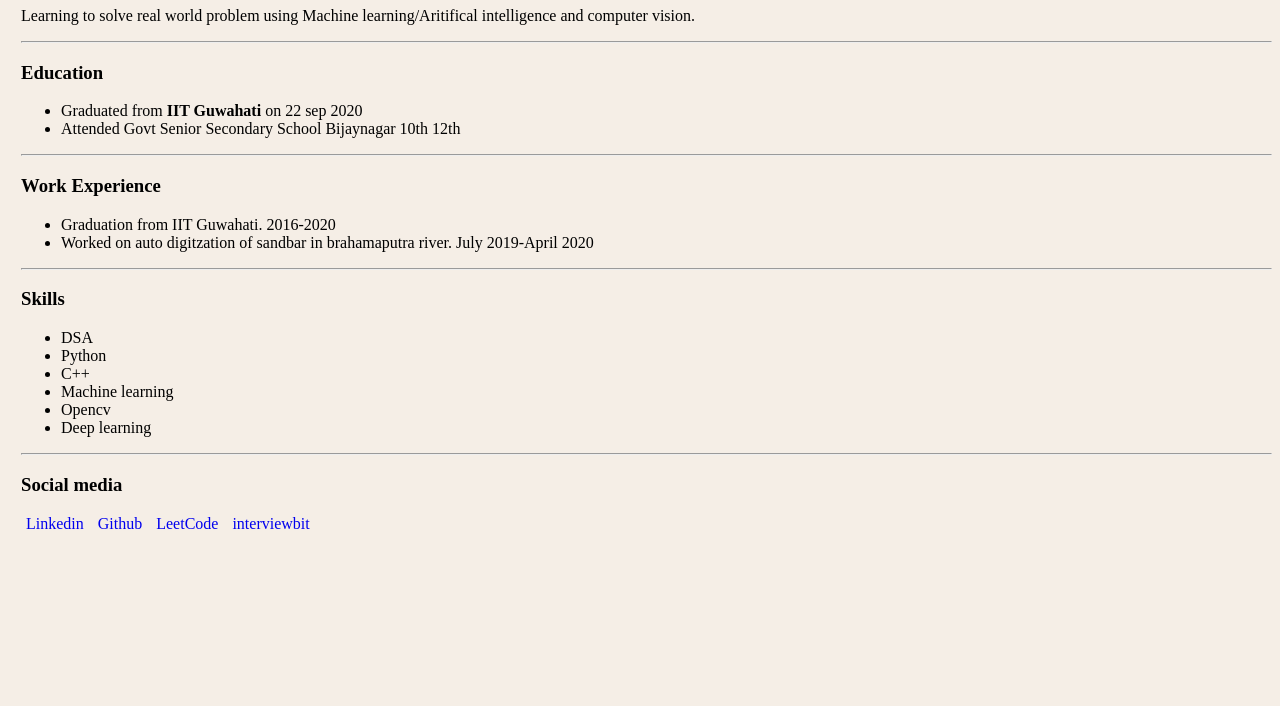
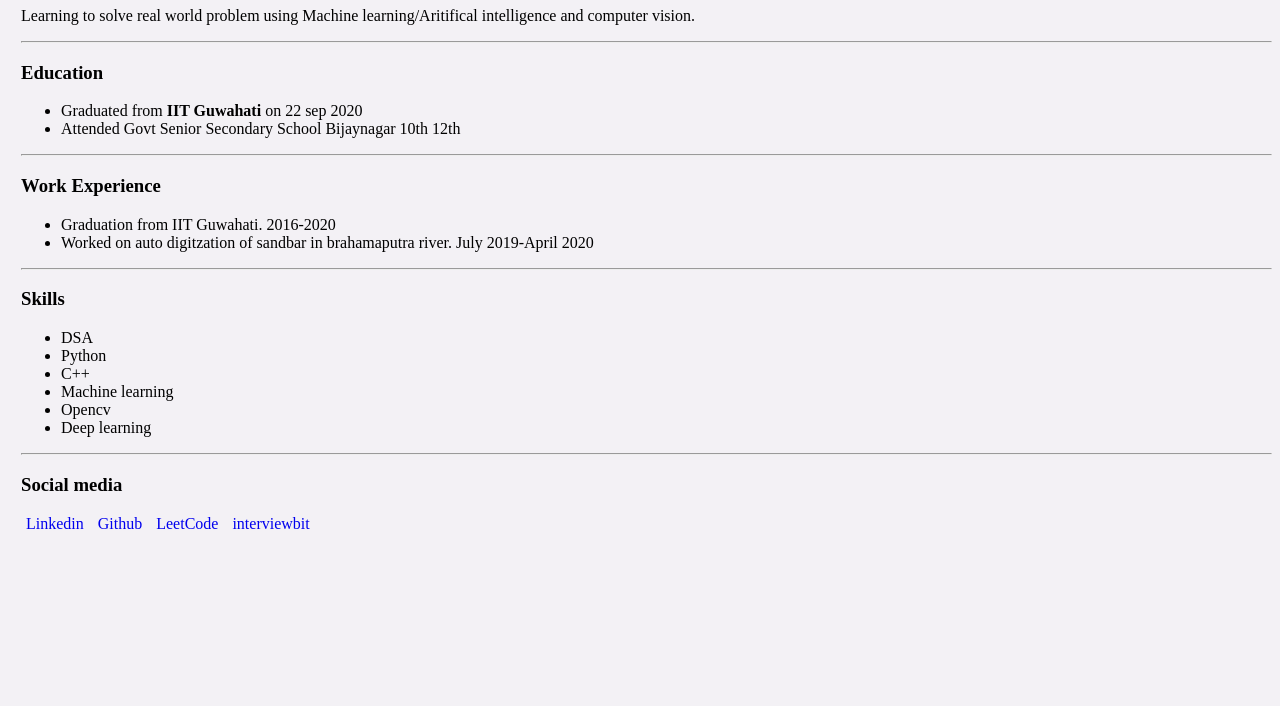
Before and after one commit to hemrajat/portfolio, a plain HTML site: page index.html in a window 1280 px wide. Shown: the part 94-800 px from the top of the page. Drawn offline with Linux system fonts and the light colour scheme.

Commit message:
Body color changed

```diff
--- a/css/styles.css
+++ b/css/styles.css
@@ -1,5 +1,5 @@
 body{
-  background-color: #F5EEE6;
+  background-color: #F3F1F5;
   padding-left: 13px;
   padding-top: 13px;
   padding-bottom: 20px;
```
